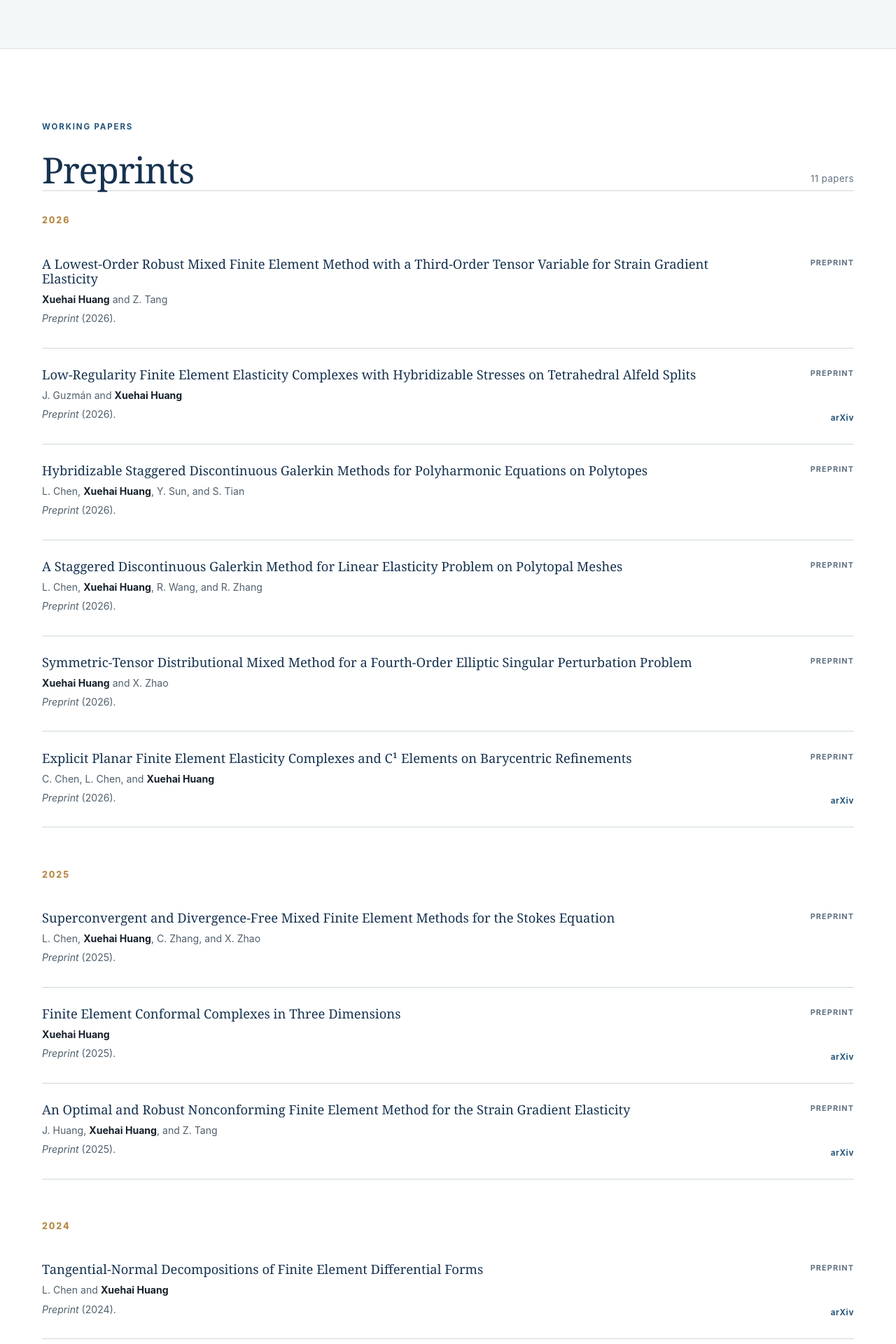
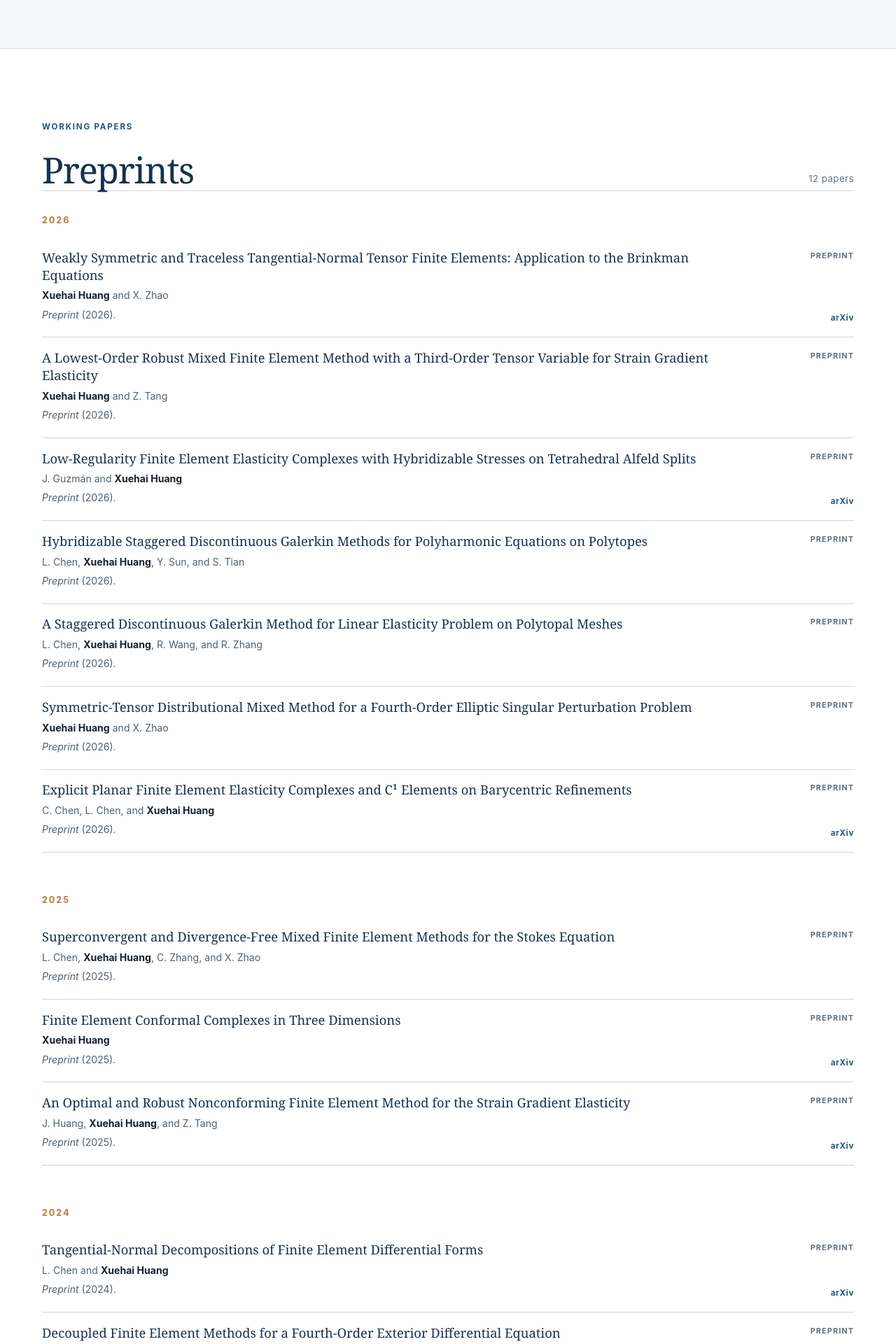
Before and after one commit to xuehaihuang/xuehaihuang.github.io, a Jekyll site: the page built from publications.md, in a window 1280 px wide. Shown: the part 662-2582 px from the top of the page at 70% size. Built offline with Jekyll 4.4.1, drawn with Linux system fonts in a browser that asks for light colours.

Commit message:
Add latest preprint and tighten publication spacing

```diff
--- a/_data/publications.yml
+++ b/_data/publications.yml
@@ -1,3 +1,11 @@
+- title: "Weakly Symmetric and Traceless Tangential-Normal Tensor Finite Elements: Application to the Brinkman Equations"
+  authors: "<strong>Xuehai Huang</strong> and X. Zhao"
+  journal: "Preprint"
+  year: 2026
+  status: "Preprint"
+  arxiv: "2609.10331"
+  selected: false
+
 - title: "A Lowest-Order Robust Mixed Finite Element Method with a Third-Order Tensor Variable for Strain Gradient Elasticity"
   authors: "<strong>Xuehai Huang</strong> and Z. Tang"
   journal: "Preprint"
--- a/assets/css/main.css
+++ b/assets/css/main.css
@@ -392,6 +392,16 @@ h3 {
 .publication h3 {
   margin-bottom: 0.45rem;
   font-size: 1.15rem;
+}
+
+.publication-list-full .publication {
+  gap: 1.5rem;
+  padding-block: 1.05rem;
+}
+
+.publication-list-full .publication h3 {
+  margin-bottom: 0.3rem;
+  line-height: 1.35;
 }
 
 .publication-authors,
```
